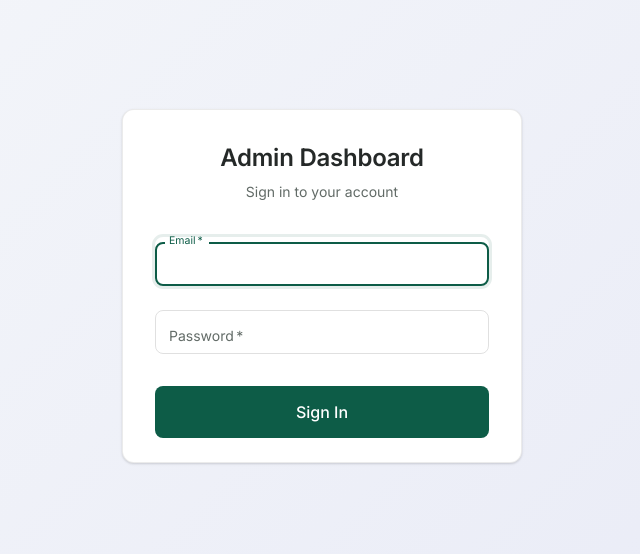
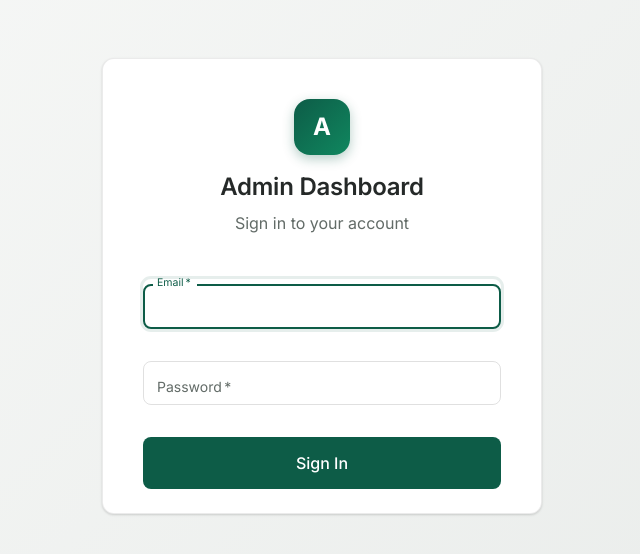
Before and after one commit to thertxnetwork/dashboard, a Next.js app in the folder frontend/: page /login in a window 1280 px wide. Shown: the part 114-668 px from the top of the page, without its empty margins (318-958 px from the left). Built offline with nearby package versions, Linux system fonts and the light colour scheme.

Commit message:
Complete UI upgrade with deep green theme and enhanced login page
Co-authored-by: thertxnetwork <220472872+thertxnetwork@users.noreply.github.com>

```diff
--- a/frontend/src/app/login/page.tsx
+++ b/frontend/src/app/login/page.tsx
@@ -43,21 +43,46 @@ export default function LoginPage() {
         justifyContent: 'center',
         background: (theme) =>
           theme.palette.mode === 'light'
-            ? 'linear-gradient(135deg, #f5f7fa 0%, #e8eaf6 100%)'
-            : 'linear-gradient(135deg, #1e293b 0%, #0f172a 100%)',
+            ? 'linear-gradient(135deg, #F8F9F8 0%, #E8EBE9 100%)'
+            : 'linear-gradient(135deg, #0A1F1A 0%, #062D23 100%)',
       }}
     >
-      <Card sx={{ maxWidth: 400, width: '100%', mx: 2 }}>
-        <CardContent sx={{ p: 4 }}>
-          <Typography variant="h2" component="h1" gutterBottom textAlign="center">
-            Admin Dashboard
-          </Typography>
-          <Typography variant="body2" color="text.secondary" textAlign="center" mb={3}>
-            Sign in to your account
-          </Typography>
+      <Card sx={{
+        maxWidth: 440,
+        width: '100%',
+        mx: 2,
+      }}>
+        <CardContent sx={{ p: 5 }}>
+          <Box sx={{ textAlign: 'center', mb: 4 }}>
+            <Box
+              sx={{
+                width: 56,
+                height: 56,
+                borderRadius: 2,
+                background: 'linear-gradient(135deg, #0D5C47 0%, #10875F 100%)',
+                display: 'flex',
+                alignItems: 'center',
+                justifyContent: 'center',
+                color: 'white',
+                fontWeight: 700,
+                fontSize: '1.5rem',
+                mx: 'auto',
+                mb: 2,
+                boxShadow: '0 4px 12px rgba(13, 92, 71, 0.3)',
+              }}
+            >
+              A
+            </Box>
+            <Typography variant="h2" component="h1" gutterBottom>
+              Admin Dashboard
+            </Typography>
+            <Typography variant="body1" color="text.secondary">
+              Sign in to your account
+            </Typography>
+          </Box>
 
           {error && (
-            <Alert severity="error" sx={{ mb: 2 }}>
+            <Alert severity="error" sx={{ mb: 3 }}>
               {error}
             </Alert>
           )}
@@ -73,6 +98,7 @@ export default function LoginPage() {
               required
               autoComplete="email"
               autoFocus
+              sx={{ mb: 2 }}
             />
             <TextField
               fullWidth
@@ -83,6 +109,7 @@ export default function LoginPage() {
               margin="normal"
               required
               autoComplete="current-password"
+              sx={{ mb: 3 }}
             />
             <Button
               fullWidth
@@ -90,9 +117,9 @@ export default function LoginPage() {
               variant="contained"
               size="large"
               disabled={loading}
-              sx={{ mt: 3 }}
+              sx={{ mt: 1 }}
             >
-              {loading ? <CircularProgress size={24} /> : 'Sign In'}
+              {loading ? <CircularProgress size={24} color="inherit" /> : 'Sign In'}
             </Button>
           </form>
         </CardContent>
```
